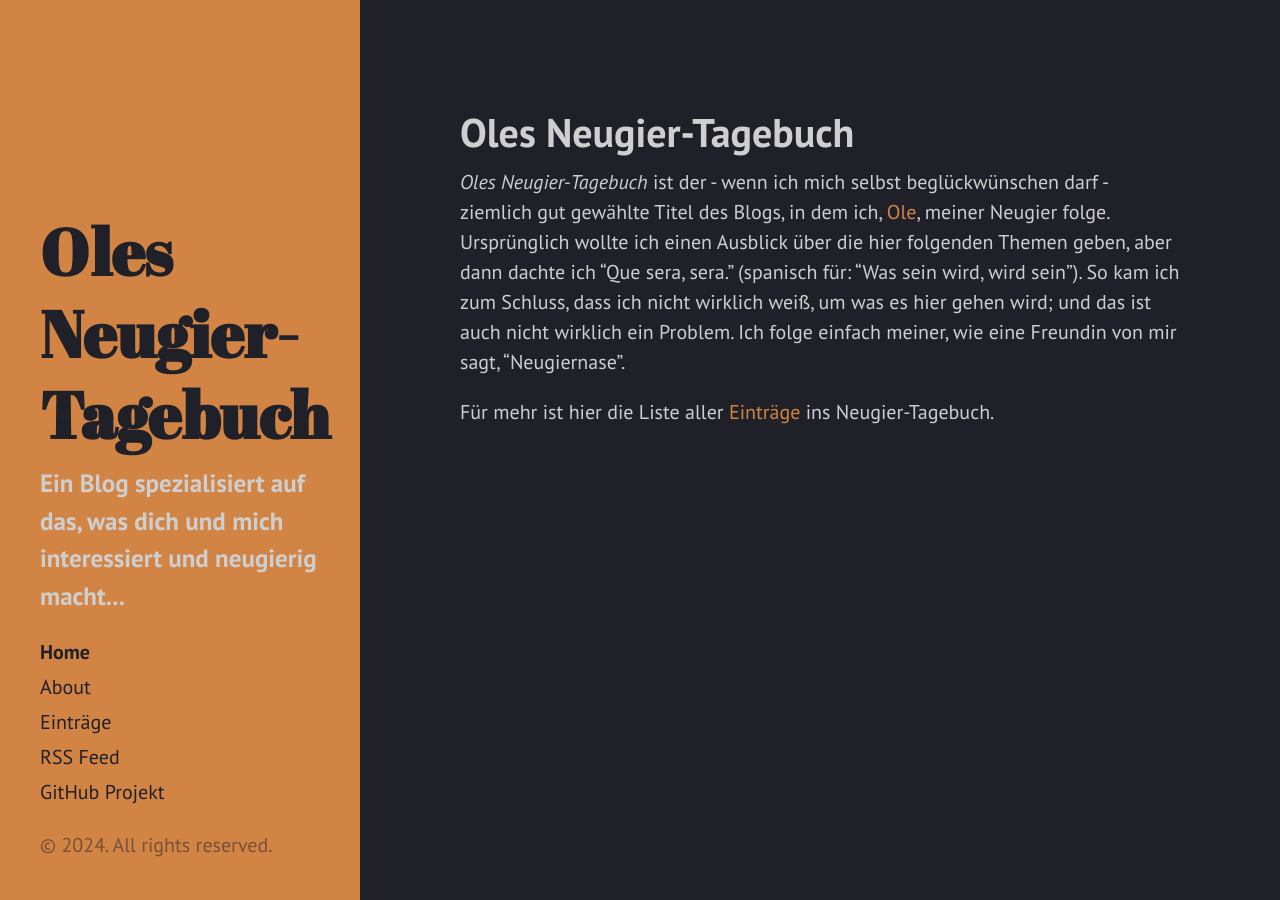
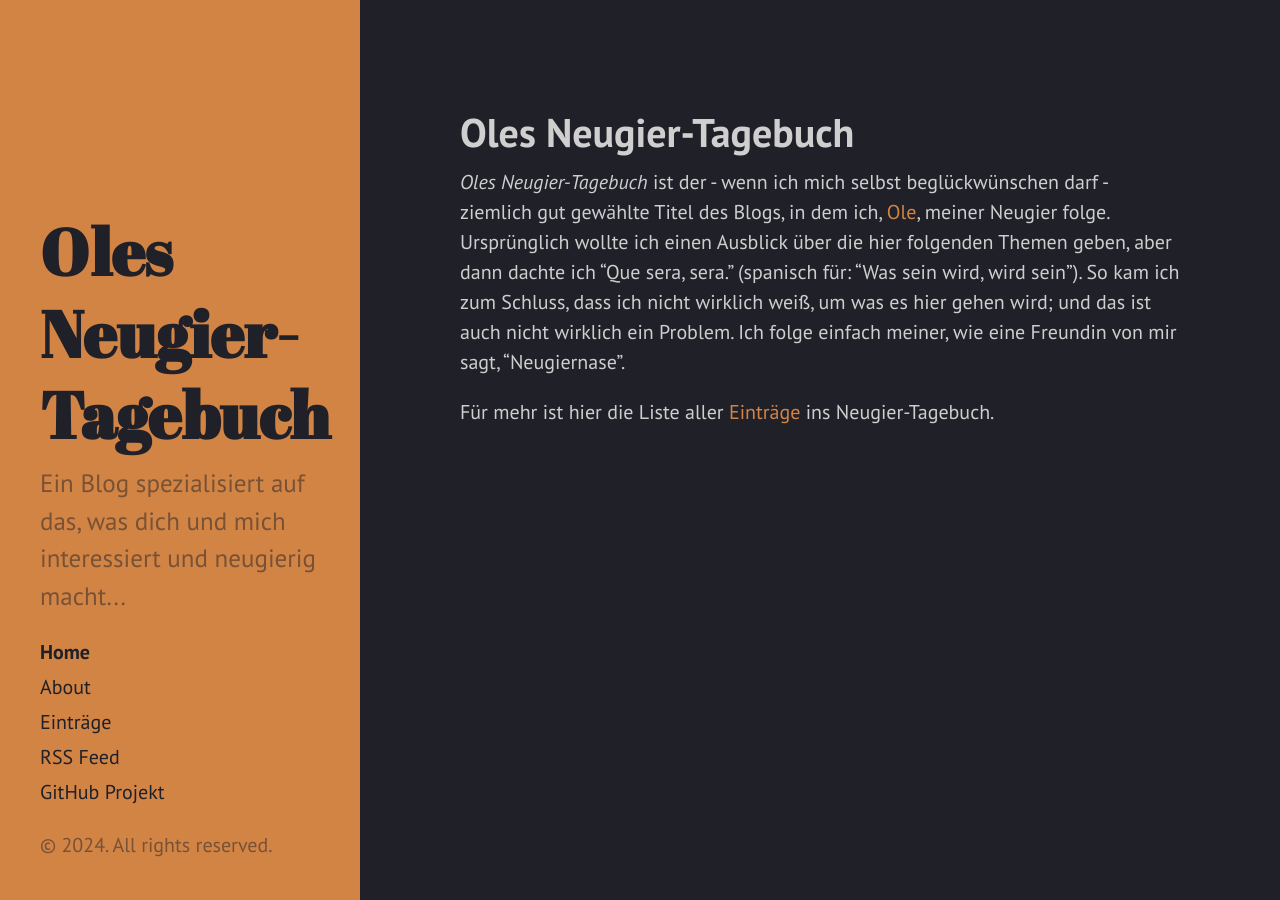
Before and after one commit to SpeedyNurBesser/speedynurbesser.github.io, a Jekyll site: the page built from index.md, in a window 1280 px wide. Built offline with Jekyll 4.4.1, drawn with Linux system fonts in a browser that asks for light colours.

Commit message:
unstrong description

```diff
--- a/_includes/sidebar.html
+++ b/_includes/sidebar.html
@@ -6,7 +6,7 @@
           {{ site.title }}
         </a>
       </h1>
-      <p class="lead"><strong>{{ site.description }}</strong></p>
+      <p class="lead">{{ site.description }}</p>
     </div>
 
     <nav class="sidebar-nav">
```
